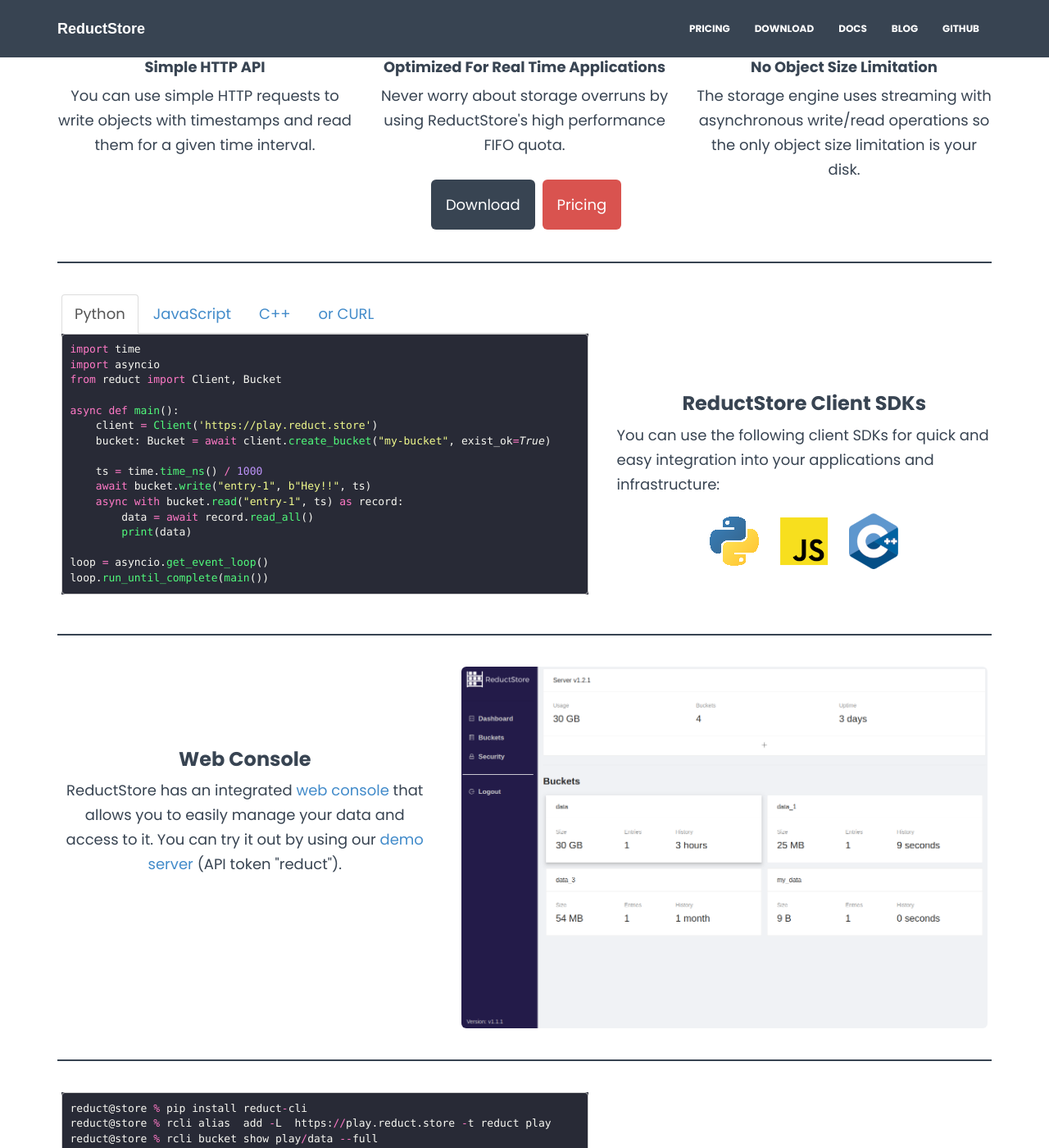
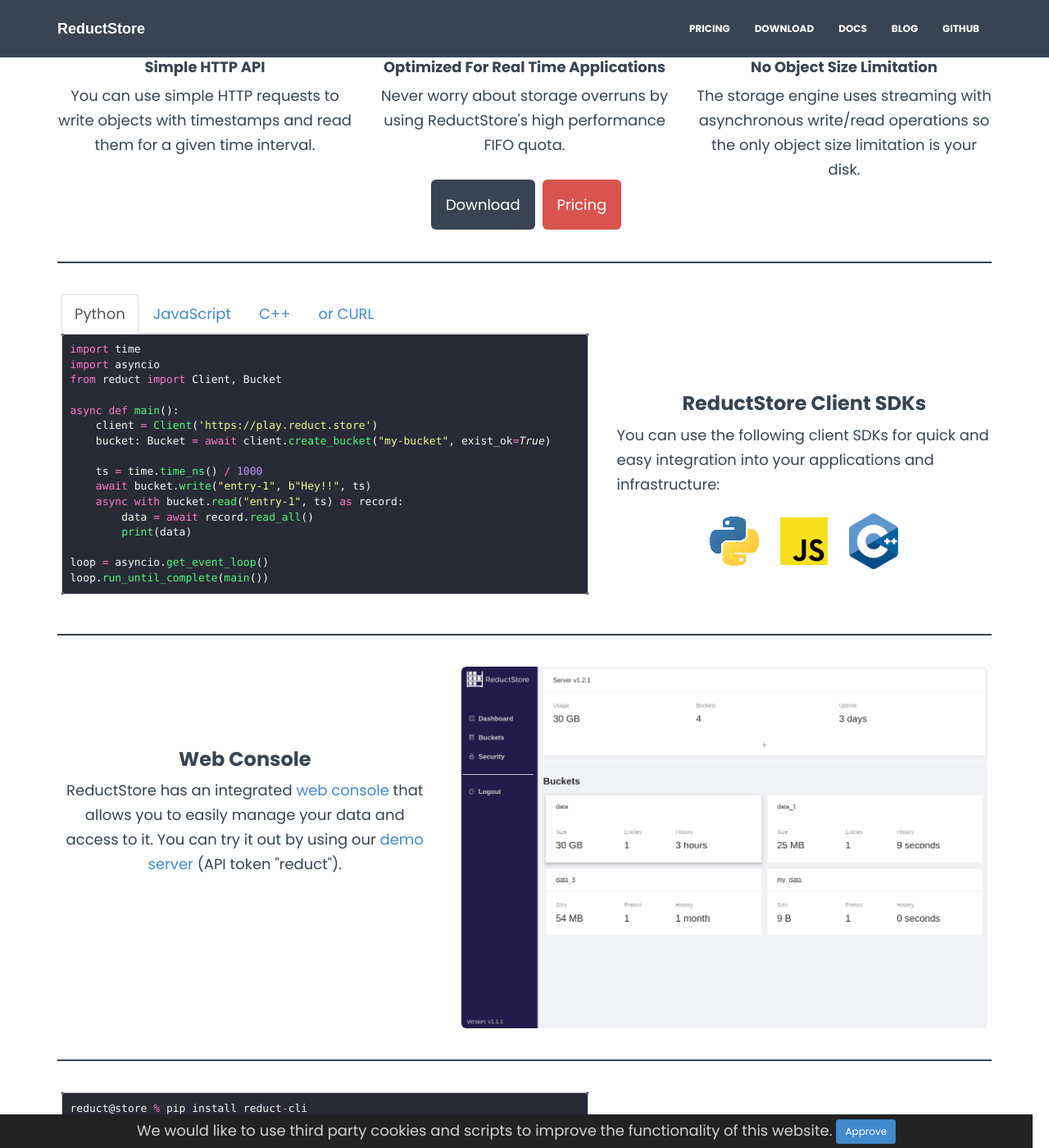
Before and after one commit to reductstore/homepage, a Jekyll site: the page built from index.html, in a window 1280 px wide and 1400 px high, scrolled down 599 px. Shown: the whole window at 82% size. Built offline with Jekyll 4.4.1, drawn with Linux system fonts in a browser that asks for light colours; nearby versions of some CDN libraries.

Commit message:
add cookie consent

```diff
--- /dev/null
+++ b/_includes/cookie-consent.html
@@ -0,0 +1,96 @@
+<style>
+    #cookie-notice {
+        padding: 0.5rem 1rem;
+        display: none;
+        text-align: center;
+        position: fixed;
+        bottom: 0;
+        width: calc(100% - 2rem);
+        background: #222;
+        color: rgba(255, 255, 255, 0.8);
+        z-index: 10000;
+    }
+
+    #cookie-notice a {
+        display: inline-block;
+        cursor: pointer;
+        margin-left: 0.5rem;
+    }
+
+    @media (max-width: 767px) {
+        #cookie-notice span {
+            display: block;
+            padding-top: 3px;
+            margin-bottom: 1rem;
+        }
+
+        #cookie-notice a {
+            position: relative;
+            bottom: 4px;
+        }
+    }
+</style>
+<div id="cookie-notice"><span>We would like to use third party cookies and scripts to improve the functionality of this website.</span><a
+        id="cookie-notice-accept" class="btn btn-primary btn-sm">Approve</a></div>
+<script>
+    function createCookie(name, value, days) {
+        var expires = "";
+        if (days) {
+            var date = new Date();
+            date.setTime(date.getTime() + (days * 24 * 60 * 60 * 1000));
+            expires = "; expires=" + date.toUTCString();
+        }
+        document.cookie = name + "=" + value + expires + "; path=/";
+    }
+
+    function readCookie(name) {
+        var nameEQ = name + "=";
+        var ca = document.cookie.split(';');
+        for (var i = 0; i < ca.length; i++) {
+            var c = ca[i];
+            while (c.charAt(0) == ' ') c = c.substring(1, c.length);
+            if (c.indexOf(nameEQ) == 0) return c.substring(nameEQ.length, c.length);
+        }
+        return null;
+    }
+
+    function eraseCookie(name) {
+        createCookie(name, "", -1);
+    }
+
+    if (readCookie('cookie-notice-dismissed') == 'true') {
+        // gTag Script Var Start
+        var script = document.createElement("script");
+        script.src = "https://www.googletagmanager.com/gtag/js?id={{ site.analytics }}";
+        document.body.appendChild(script);
+        window.dataLayer = window.dataLayer || [];
+
+        function gtag() {
+            dataLayer.push(arguments);
+        }
+
+        gtag('js', new Date());
+        gtag('config', '{{ site.analytics }}');
+
+
+        !function (e, t, n, s, u, a) {
+            e.twq || (s = e.twq = function () {
+                s.exe ? s.exe.apply(s, arguments) : s.queue.push(arguments);
+            }, s.version = '1.1', s.queue = [], u = t.createElement(
+                n), u.async = !0, u.src = '//static.ads-twitter.com/uwt.js',
+                a = t.getElementsByTagName(n)[0], a.parentNode.insertBefore(u, a));
+        }(window, document, 'script');
+        // Insert Twitter Pixel ID and Standard Event data below
+        twq('init', 'o8hhb');
+        twq('track', 'PageView');
+
+    } else {
+        document.getElementById('cookie-notice').style.display = 'block';
+    }
+    document.getElementById('cookie-notice-accept').addEventListener("click", function () {
+        createCookie('cookie-notice-dismissed', 'true', 31);
+        document.getElementById('cookie-notice').style.display = 'none';
+        location.reload();
+    });
+
+</script>
--- a/_includes/head.html
+++ b/_includes/head.html
@@ -31,17 +31,7 @@
   <script src="https://oss.maxcdn.com/libs/respond.js/1.4.2/respond.min.js"></script>
   <![endif]-->
   <!-- Twitter universal website tag code -->
-  <script>
-    !function(e, t, n, s, u, a) {
-      e.twq || (s = e.twq = function() {
-        s.exe ? s.exe.apply(s, arguments) : s.queue.push(arguments);
-      }, s.version = '1.1', s.queue = [], u = t.createElement(
-          n), u.async = !0, u.src = '//static.ads-twitter.com/uwt.js',
-          a = t.getElementsByTagName(n)[0], a.parentNode.insertBefore(u, a));
-    }(window, document, 'script');
-    // Insert Twitter Pixel ID and Standard Event data below
-    twq('init', 'o8hhb');
-    twq('track', 'PageView');
-  </script>
+  {% include cookie-consent.html %}
+
   <!-- End Twitter universal website tag code -->
 </head>
```
Also changed, not shown: _includes/js.html (+0 -14 lines).
